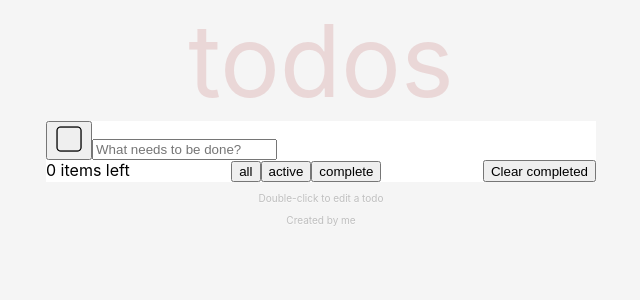
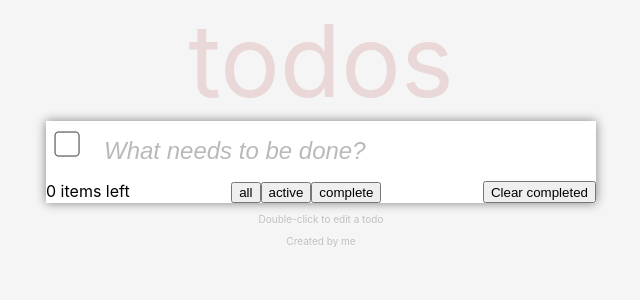
Before and after one commit to AlexeyTGR/TODO-React, a React (Create React App) app: page / in a window 1280 px wide. Shown: the top 300 px of the page, without its empty margins (319-959 px from the left). Built offline with nearby package versions, Linux system fonts and the light colour scheme.

Commit message:
add styles, fix bug

```diff
--- a/src/App.css
+++ b/src/App.css
@@ -3,6 +3,11 @@ body {
   padding: 0;
   background-color: #f5f5f5;
   display: block;
+}
+
+.button {
+  background: inherit;
+  border: none;
 }
 
 .mark-text {
@@ -11,7 +16,7 @@ body {
   background-color: lightcyan;
 }
 
-.generalBlock {
+.general-block {
   max-width: 550px;
   width: 100%;
   margin-left: auto;
@@ -24,21 +29,38 @@ body {
   text-align: center;
 }
 
-.todosBlock {
+.todos-block {
   background-color: white;
+  box-shadow: 0 0 10px 0px grey;
 }
 
-.taskItem {
+#new-task {
+  font-size: 24px;
+  border: none;
+  padding: 16px;
+  outline: none;
+}
+
+#new-task::placeholder {
+  opacity: 0.5;
+  font-style: italic;
+}
+
+.task-item {
   display: flex;
 }
 
 .icon {
   width: 30px;
   height: 30px;
+  background: inherit;
+  opacity: 0.6;
 }
 
-.taskItem__textBlock {
+.task-item__text-block {
+  font-size: 24px;
   width: 100%;
+  padding: 16px;
 }
 
 .bottom-menu {
--- a/src/App.js
+++ b/src/App.js
@@ -24,9 +24,9 @@ const App = () => {
     setTasksArray((prevList) => {
       return [...prevList, newTaskObject];
     });
-  }
+  };
 
-  const checkActionType = (event) => {
+  const HandleInputActionType = (event) => {
     if (event.key === "Enter") {
       const newTaskText = event.target.value;
       createTask(newTaskText);
@@ -37,32 +37,32 @@ const App = () => {
   };
 
   const updateTasksArray = (arr) => {
-    setTasksArray(arr)
-  }
+    setTasksArray(arr);
+  };
 
   return (
-    <div className="generalBlock">
+    <div className="general-block">
       <Header />
-      <div className="todosBlock">
+      <div className="todos-block">
         <AddItemSection
           tasksArray={tasksArray}
           updateTasksArray={updateTasksArray}
-          checkActionType={checkActionType}
+          onChangeActionType={HandleInputActionType}
         />
         <TasksList
           tasksArray={tasksArray}
-          setTasksArray={setTasksArray}
+          updateTasksArray={updateTasksArray}
           filterValue={filterValue}
         />
         <TasksFilter
-          setFilterValue={setFilterValue}
+          onFilterChange={setFilterValue}
           tasksArray={tasksArray}
           updateTasksArray={updateTasksArray}
         />
       </div>
       <Footer />
     </div>
-  )
-}
+  );
+};
 
 export default App;
--- a/src/components/AddItemSection.jsx
+++ b/src/components/AddItemSection.jsx
@@ -35,7 +35,7 @@ const AddItemSection = (props) => {
         type="text"
         name="new-task"
         placeholder="What needs to be done?"
-        onKeyDown={props.checkActionType}
+        onKeyDown={props.onChangeActionType}
       />
     </div>
   )
--- a/src/components/TaskTitle.jsx
+++ b/src/components/TaskTitle.jsx
@@ -7,12 +7,12 @@ const TaskTitle = (props) => {
   const { item, onChangeText } = props;
   const isComplete = item.status === 'complete'
   const checkIcon = isComplete ? checkedIcon : unCheckedIcon
-  const classNameForItem = `taskItem__textBlock ${isComplete ? 'mark-text' : ''}`
+  const classNameForItem = `task-item__text-block ${isComplete ? 'mark-text' : ''}`
 
   return (
-    <div className="taskItem">
+    <div className="task-item">
       <button
-        onClick={() => props.changeStatus(item.id)}
+        onClick={() => props.changeTaskStatus(item.id)}
         className="button"
       >
         <img
--- a/src/components/TasksFilter.jsx
+++ b/src/components/TasksFilter.jsx
@@ -2,33 +2,47 @@ import { useMemo } from "react";
 
 const TasksFilter = (props) => {
 
-  const activeTasksQuantity = useMemo(() => {
+  const activeTasksCounter = useMemo(() => {
     return props.tasksArray.reduce((acc, item) => {
       if (item.status === "active") {
         return acc + 1;
-      }
+      };
       return acc;
     }, 0);
   }, [props.tasksArray]);
 
-  const clearComplited = () => {
+  const clearComplitedTasks = () => {
     const array = props.tasksArray.filter((item) => {
       return item.status !== 'complete';
-    })
-    props.updateTasksArray(array)
-  }
+    });
+    props.updateTasksArray(array);
+  };
+  const filterOptions = [
+    {
+      title: 'all',
+      value: 'all',
+    },
+    {
+      title: 'active',
+      value: 'active',
+    },
+    {
+      title: 'complete',
+      value: 'complete',
+    },
+  ];
 
   return (
     <div className="bottom-menu">
       <span>
-        {activeTasksQuantity} items left
+        {activeTasksCounter} items left
       </span>
 
       <div>
         {filterOptions.map((filterItem) => (
           <button
             key={filterItem.value}
-            onClick={() => props.setFilterValue(filterItem.value)}
+            onClick={() => props.onFilterChange(filterItem.value)}
           >
             {filterItem.title}
           </button>
@@ -36,27 +50,12 @@ const TasksFilter = (props) => {
       </div>
 
       <button
-        onClick={clearComplited}
+        onClick={clearComplitedTasks}
       >
         Clear completed
       </button>
     </div>
-  )
+  );
 };
 
-const filterOptions = [
-  {
-    title: 'all',
-    value: 'all',
-  },
-  {
-    title: 'active',
-    value: 'active',
-  },
-  {
-    title: 'complete',
-    value: 'complete',
-  },
-];
-
-export default TasksFilter
+export default TasksFilter;
--- a/src/components/TasksItem.jsx
+++ b/src/components/TasksItem.jsx
@@ -30,7 +30,7 @@ const TaskItem = (props) => {
           <TaskTitle
             key={item.id}
             deleteTask={props.deleteTask}
-            changeStatus={props.changeStatus}
+            changeTaskStatus={props.changeTaskStatus}
             item={item}
             setTasksArray={props.setTasksArray}
             onChangeText={onChangeText}
--- a/src/components/TasksList.jsx
+++ b/src/components/TasksList.jsx
@@ -1,4 +1,3 @@
-
 import TasksItem from "./TasksItem";
 
 const TasksList = (props) => {
@@ -7,10 +6,10 @@ const TasksList = (props) => {
     const updatedArray = props.tasksArray.filter((item) => {
       return item.id !== id
     })
-    props.setTasksArray(updatedArray);
+    props.updateTasksArray(updatedArray);
   };
 
-  const changeStatus = (id) => {
+  const taskStatusHandle = (id) => {
     const updatedArray = props.tasksArray.map((item) => {
       if (item.id !== id) {
         return item
@@ -20,16 +19,16 @@ const TasksList = (props) => {
         status: item.status === 'active' ? 'complete' : 'active'
       }
     })
-    props.setTasksArray(updatedArray);
+    props.updateTasksArray(updatedArray);
   };
   return (
     <div>
       <TasksItem
         tasksArray={props.tasksArray}
         deleteTask={deleteTaskFromArray}
-        changeStatus={changeStatus}
+        changeTaskStatus={taskStatusHandle}
         filterValue={props.filterValue}
-        setTasksArray={props.setTasksArray}
+        setTasksArray={props.updateTasksArray}
       />
     </div>
   );
--- a/src/index.js
+++ b/src/index.js
@@ -2,7 +2,6 @@ import React, { StrictMode } from 'react';
 import { createRoot } from 'react-dom/client';
 import './index.css';
 import App from './App';
-// import GeneralBlock from './App';
 import reportWebVitals from './reportWebVitals';
 
 const container = document.getElementById('root');
```
